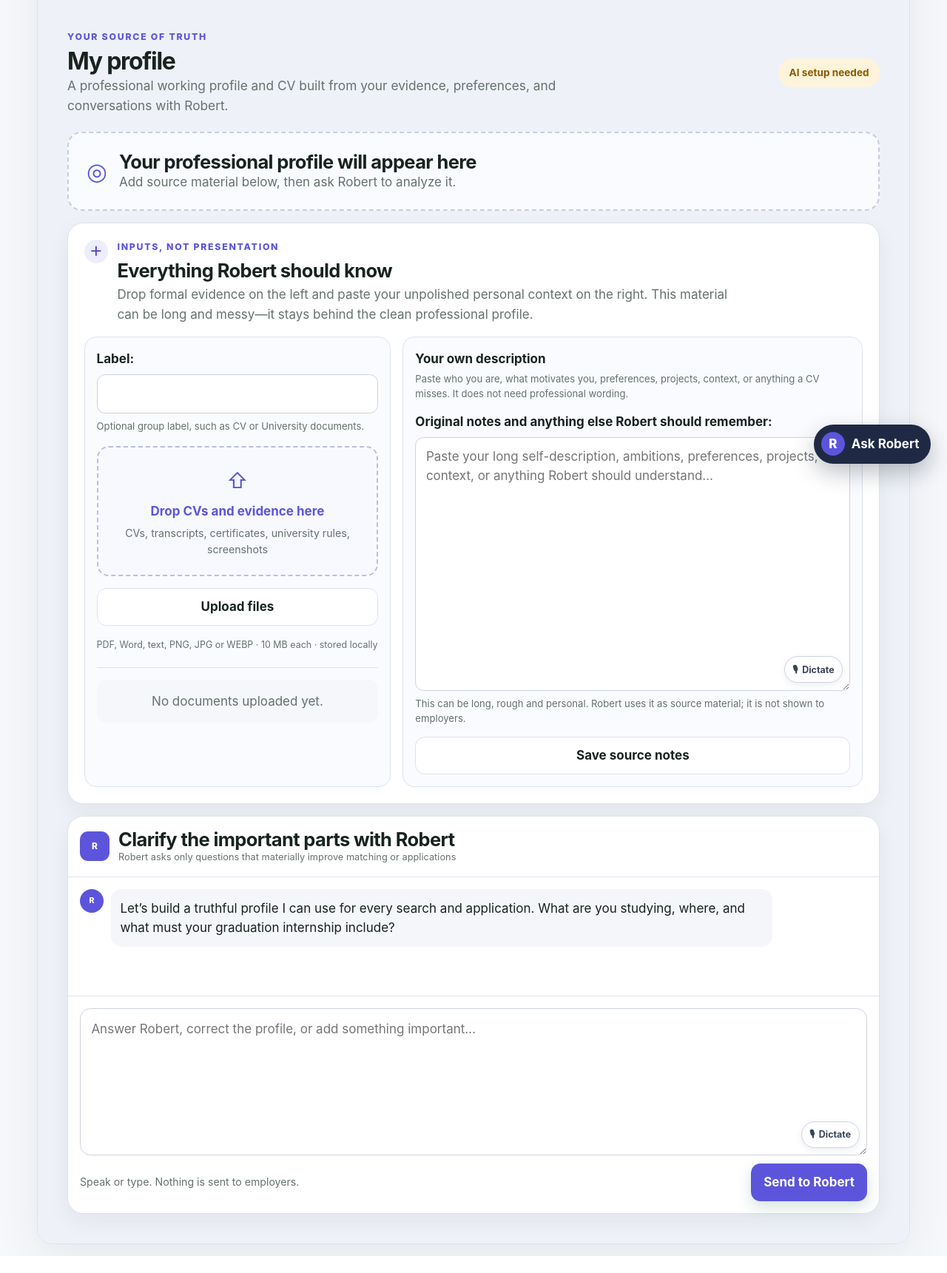
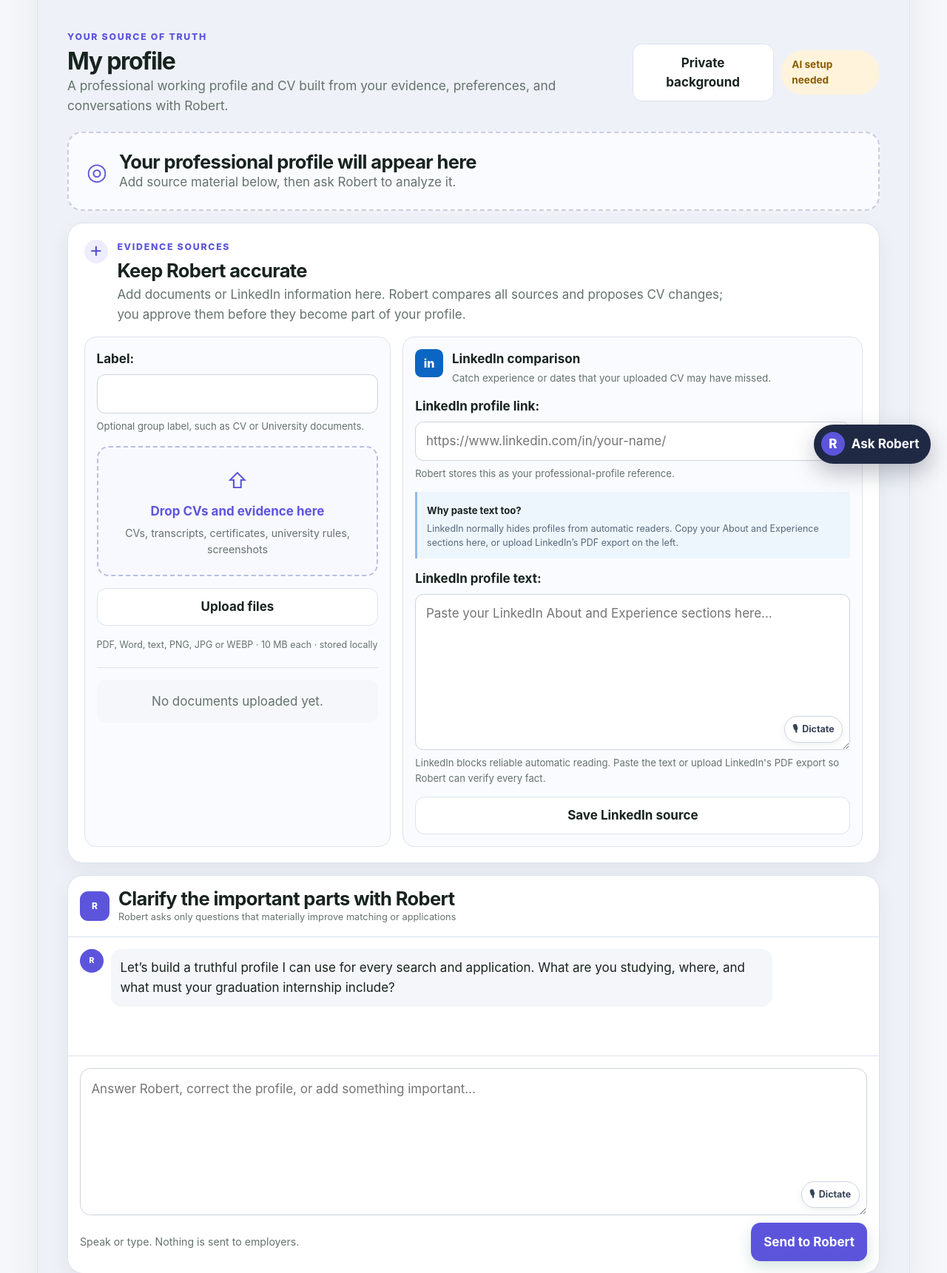
Before and after one commit to francescows-alt/Opportunity-Scout-Original, a Django app: page /profile/ in a window 1280 px wide. Shown: the part 151-1872 px from the top of the page at 74% size. Before the commit the page ends 1849 px from the top, so only its background shows below. Run offline with Django 5.2, Linux system fonts and the light colour scheme; data comes from the database, SQL or seed files in the repository; data that the repository does not hold is empty.

Commit message:
Add LinkedIn profile comparison sources

```diff
--- a/tracker/forms.py
+++ b/tracker/forms.py
@@ -71,6 +71,31 @@ class ProfileSourceNotesForm(forms.ModelForm):
         labels = {
             "long_description": "Original notes and anything else Robert should remember",
             "profile_draft": "Live editable profile",
+        }
+
+
+class LinkedInSourceForm(forms.ModelForm):
+    class Meta:
+        model = CandidateProfile
+        fields = ["linkedin_url", "linkedin_source_text"]
+        widgets = {
+            "linkedin_url": forms.URLInput(attrs={
+                "placeholder": "https://www.linkedin.com/in/your-name/",
+                "autocomplete": "url",
+            }),
+            "linkedin_source_text": forms.Textarea(attrs={
+                "rows": 7,
+                "data-dictation": "true",
+                "placeholder": "Paste your LinkedIn About and Experience sections here…",
+            }),
+        }
+        labels = {
+            "linkedin_url": "LinkedIn profile link",
+            "linkedin_source_text": "LinkedIn profile text",
+        }
+        help_texts = {
+            "linkedin_url": "Robert stores this as your professional-profile reference.",
+            "linkedin_source_text": "LinkedIn blocks reliable automatic reading. Paste the text or upload LinkedIn's PDF export so Robert can verify every fact.",
         }
 
 
--- a/tracker/models.py
+++ b/tracker/models.py
@@ -77,6 +77,11 @@ class CandidateProfile(models.Model):
     long_description = models.TextField(
         blank=True,
         help_text="Describe your background, interests, goals, constraints, and anything the assistant should understand.",
+    )
+    linkedin_url = models.URLField(max_length=500, blank=True)
+    linkedin_source_text = models.TextField(
+        blank=True,
+        help_text="Text copied from LinkedIn. Kept as private evidence for profile comparison.",
     )
     profile_draft = models.TextField(
         blank=True,
--- a/tracker/static/tracker/app.js
+++ b/tracker/static/tracker/app.js
@@ -15,4 +15,13 @@ document.addEventListener("DOMContentLoaded", () => {
     launcher.addEventListener("click", () => setOpen(!panel.classList.contains("open")));
     close.addEventListener("click", () => setOpen(false));
     setOpen(panel.classList.contains("open"));
+
+    const backgroundDialog = document.querySelector(".background-notes-dialog");
+    const backgroundButton = document.querySelector(".background-notes-open");
+    if (backgroundDialog && backgroundButton) {
+        backgroundButton.addEventListener("click", () => backgroundDialog.showModal());
+        backgroundDialog.addEventListener("click", (event) => {
+            if (event.target === backgroundDialog) backgroundDialog.close();
+        });
+    }
 });
--- a/tracker/static/tracker/styles.css
+++ b/tracker/static/tracker/styles.css
@@ -84,6 +84,7 @@ dd { margin: 0; }
 
 .dashboard-heading, .profile-heading { display: flex; align-items: center; justify-content: space-between; gap: 2rem; margin-bottom: 1.3rem; }
 .dashboard-heading h1, .profile-heading h1 { margin-bottom: 0.25rem; font-size: 2rem; }
+.profile-heading-actions { display: flex; align-items: center; gap: 0.65rem; }
 .add-button { flex-direction: column; min-width: 5.9rem; padding: 0.65rem 1rem; }
 .add-button > :first-child { font-size: 1.25rem; }
 .stats-grid { display: grid; grid-template-columns: repeat(4, 1fr); gap: 0.8rem; margin-bottom: 1.3rem; }
@@ -295,10 +296,31 @@ dd { margin: 0; }
 .source-heading h2 { margin-bottom: 0.3rem; }
 .source-heading p:last-child { max-width: 52rem; margin-bottom: 1.1rem; color: var(--muted); }
 .source-grid { display: grid; grid-template-columns: minmax(300px, 0.8fr) minmax(0, 1.2fr); gap: 1rem; }
-.source-files, .source-notes-form { border: 1px solid var(--line); border-radius: 1rem; background: #fafbfe; padding: 1rem; }
+.source-files, .source-notes-form, .linkedin-source-card { border: 1px solid var(--line); border-radius: 1rem; background: #fafbfe; padding: 1rem; }
 .source-notes-form { display: grid; align-content: start; gap: 0.9rem; }
 .source-note-intro p { margin: 0.2rem 0 0; color: var(--muted); font-size: 0.82rem; }
 .source-notes-form textarea { min-height: 17rem; }
+.linkedin-source-card { display: grid; align-content: start; gap: 0.9rem; }
+.linkedin-card-heading { display: flex; align-items: flex-start; gap: 0.75rem; }
+.linkedin-card-heading p { margin: 0.15rem 0 0; color: var(--muted); font-size: 0.84rem; }
+.linkedin-mark { display: grid; flex: 0 0 2.35rem; height: 2.35rem; place-items: center; border-radius: 0.55rem; background: #0a66c2; color: white; font-size: 1rem; font-weight: 850; }
+.linkedin-explainer { border-left: 3px solid #8fbce9; background: #eef6fd; padding: 0.7rem 0.8rem; }
+.linkedin-explainer strong { font-size: 0.82rem; }
+.linkedin-explainer p { margin: 0.15rem 0 0; color: #56687a; font-size: 0.78rem; }
+.linkedin-source-card textarea { min-height: 10rem; }
+.saved-linkedin-link { color: #0a66c2; font-size: 0.8rem; font-weight: 700; text-decoration: none; }
+.background-notes-dialog { width: min(760px, calc(100vw - 2rem)); max-height: calc(100vh - 3rem); overflow-y: auto; border: 1px solid var(--line); border-radius: 1.25rem; background: white; padding: 0; color: var(--ink); box-shadow: 0 28px 90px rgba(24, 35, 55, 0.3); }
+.background-notes-dialog::backdrop { background: rgba(22, 28, 44, 0.58); backdrop-filter: blur(3px); }
+.dialog-close-row { display: flex; justify-content: flex-end; padding: 0.7rem 0.8rem 0; }
+.dialog-close-row button { border: 0; background: transparent; color: var(--muted); font-size: 1.8rem; line-height: 1; cursor: pointer; }
+.private-note-heading { display: flex; gap: 1rem; padding: 0 1.5rem 1rem; }
+.private-note-heading > span { display: grid; flex: 0 0 3.2rem; height: 3.2rem; place-items: center; border-radius: 50%; background: #202944; color: white; font-size: 0.68rem; font-weight: 800; text-transform: uppercase; }
+.private-note-heading h2 { margin-bottom: 0.4rem; }
+.private-note-heading p:last-child { margin-bottom: 0; color: var(--muted); font-size: 0.9rem; }
+.private-notes-form { border-top: 1px solid var(--line); background: #fafbfe; padding: 1.35rem 1.5rem 1.5rem; }
+.private-notes-form textarea { min-height: 20rem; }
+.private-note-actions { display: flex; align-items: center; justify-content: space-between; gap: 1rem; margin-top: 1rem; }
+.private-note-actions small { color: var(--muted); }
 .compact-documents { max-height: 15rem; overflow-y: auto; }
 .profile-chat-wide { margin-top: 1rem; }
 .profile-chat-wide .chat-messages { min-height: 10rem; max-height: 24rem; }
@@ -349,6 +371,10 @@ dd { margin: 0; }
     .profile-workspace, .documents-grid, .analysis-columns, .cv-layout, .source-grid { grid-template-columns: 1fr; }
     .cv-sidebar { border-top: 1px solid var(--line); border-left: 0; }
     .cv-header, .cv-review-footer { align-items: flex-start; flex-direction: column; }
+    .profile-heading { align-items: flex-start; flex-direction: column; }
+    .profile-heading-actions { width: 100%; justify-content: space-between; }
+    .private-note-heading { flex-direction: column; }
+    .private-note-actions { align-items: stretch; flex-direction: column; }
     .timeline-heading { flex-direction: column; gap: 0.25rem; }
     .evidence-drawer > div { grid-template-columns: 1fr; }
     .document-analysis-action { align-items: stretch; flex-direction: column; }
--- a/tracker/templates/tracker/profile.html
+++ b/tracker/templates/tracker/profile.html
@@ -4,7 +4,10 @@
 {% block content %}
 <section class="profile-heading">
     <div><p class="eyebrow">Your source of truth</p><h1>My profile</h1><p class="lede">A professional working profile and CV built from your evidence, preferences, and conversations with Robert.</p></div>
-    <span class="waiting-badge">{% if ai_configured %}Robert connected{% else %}AI setup needed{% endif %}</span>
+    <div class="profile-heading-actions">
+        <button class="button secondary background-notes-open" type="button" aria-haspopup="dialog">Private background</button>
+        <span class="waiting-badge">{% if ai_configured %}Robert connected{% else %}AI setup needed{% endif %}</span>
+    </div>
 </section>
 
 {% if display_profile %}
@@ -76,7 +79,7 @@
 {% endif %}
 
 <section class="documents-wide source-material">
-    <div class="source-heading"><div><span class="step-number">＋</span><div><p class="eyebrow">Inputs, not presentation</p><h2>Everything Robert should know</h2><p>Drop formal evidence on the left and paste your unpolished personal context on the right. This material can be long and messy—it stays behind the clean professional profile.</p></div></div></div>
+    <div class="source-heading"><div><span class="step-number">＋</span><div><p class="eyebrow">Evidence sources</p><h2>Keep Robert accurate</h2><p>Add documents or LinkedIn information here. Robert compares all sources and proposes CV changes; you approve them before they become part of your profile.</p></div></div></div>
     <div class="source-grid">
         <div class="source-files">
             <form method="post" enctype="multipart/form-data" class="upload-form">
@@ -92,21 +95,34 @@
             </div>
         </div>
 
-        <form method="post" class="source-notes-form">
-            {% csrf_token %}<input type="hidden" name="action" value="save_profile">
-            <div class="source-note-intro"><strong>Your own description</strong><p>Paste who you are, what motivates you, preferences, projects, context, or anything a CV misses. It does not need professional wording.</p></div>
-            {% include "tracker/field.html" with field=profile_form.long_description %}
-            <button class="button secondary" type="submit">Save source notes</button>
+        <form method="post" class="linkedin-source-card">
+            {% csrf_token %}<input type="hidden" name="action" value="save_linkedin">
+            <div class="linkedin-card-heading"><span class="linkedin-mark">in</span><div><strong>LinkedIn comparison</strong><p>Catch experience or dates that your uploaded CV may have missed.</p></div></div>
+            {% include "tracker/field.html" with field=linkedin_form.linkedin_url %}
+            <div class="linkedin-explainer"><strong>Why paste text too?</strong><p>LinkedIn normally hides profiles from automatic readers. Copy your About and Experience sections here, or upload LinkedIn’s PDF export on the left.</p></div>
+            {% include "tracker/field.html" with field=linkedin_form.linkedin_source_text %}
+            <button class="button secondary" type="submit">Save LinkedIn source</button>
+            {% if candidate.linkedin_url %}<a class="saved-linkedin-link" href="{{ candidate.linkedin_url }}" target="_blank" rel="noopener">Open saved LinkedIn profile ↗</a>{% endif %}
         </form>
     </div>
-    {% if candidate.documents.exists %}
+    {% if candidate.documents.exists or candidate.linkedin_source_text %}
     <form method="post" class="document-analysis-action">
         {% csrf_token %}<input type="hidden" name="action" value="analyze_documents">
-        <div><strong>{% if display_profile %}Rebuild the professional profile{% else %}Build the professional profile{% endif %}</strong><p>First save any source-note changes above. Robert will combine the documents and your description, then show a new proposal for approval.</p></div>
-        <button class="button primary" type="submit">{% if display_profile %}Rebuild with Robert{% else %}Analyze with Robert{% endif %}</button>
+        <div><strong>{% if display_profile %}Compare sources and rebuild{% else %}Build the professional profile{% endif %}</strong><p>Robert will compare your CV files, LinkedIn evidence and private background. Missing experience appears in a proposal first—never directly in your accepted CV.</p></div>
+        <button class="button primary" type="submit">{% if display_profile %}Compare with Robert{% else %}Analyze with Robert{% endif %}</button>
     </form>
     {% endif %}
 </section>
+
+<dialog class="background-notes-dialog" aria-labelledby="background-notes-title">
+    <form method="dialog" class="dialog-close-row"><button type="submit" aria-label="Close private background">×</button></form>
+    <div class="private-note-heading"><span>Private</span><div><p class="eyebrow">Robert’s deeper memory</p><h2 id="background-notes-title">Full background essay</h2><p>Write everything that may help Robert understand you—ambitions, personal context, motivations, preferences and unusual experience. Robert uses it for matching and advice, but it is never displayed as your CV or sent to employers.</p></div></div>
+    <form method="post" class="private-notes-form">
+        {% csrf_token %}<input type="hidden" name="action" value="save_profile">
+        {% include "tracker/field.html" with field=profile_form.long_description %}
+        <div class="private-note-actions"><small>Stored locally; shared with Robert only when you ask for analysis or advice.</small><button class="button primary" type="submit">Save private background</button></div>
+    </form>
+</dialog>
 
 <section class="chat-panel profile-chat-wide">
     <div class="panel-heading"><div><span class="ai-avatar">R</span><div><h2>Clarify the important parts with Robert</h2><p>Robert asks only questions that materially improve matching or applications</p></div></div></div>
--- a/tracker/views.py
+++ b/tracker/views.py
@@ -14,6 +14,7 @@ from .ai import AIUnavailable, analyze_profile_documents, campaign_reply, is_con
 from .forms import (
     CampaignPromptForm,
     OpportunityForm,
+    LinkedInSourceForm,
     ProfileDocumentUploadForm,
     ProfileSourceNotesForm,
     QuickInboxForm,
@@ -197,6 +198,7 @@ def opportunity_edit(request, opportunity_id):
 def profile(request):
     candidate, _ = CandidateProfile.objects.get_or_create(pk=1)
     profile_form = ProfileSourceNotesForm(instance=candidate)
+    linkedin_form = LinkedInSourceForm(instance=candidate)
     document_form = ProfileDocumentUploadForm()
 
     if request.method == "POST" and request.POST.get("action") == "save_profile":
@@ -204,6 +206,16 @@ def profile(request):
         if profile_form.is_valid():
             profile_form.save()
             messages.success(request, "Your profile description was saved.")
+            return redirect("profile")
+
+    if request.method == "POST" and request.POST.get("action") == "save_linkedin":
+        linkedin_form = LinkedInSourceForm(request.POST, instance=candidate)
+        if linkedin_form.is_valid():
+            linkedin_form.save()
+            if candidate.linkedin_source_text.strip():
+                messages.success(request, "LinkedIn evidence was saved. Ask Robert to compare all sources below.")
+            else:
+                messages.info(request, "LinkedIn link saved. Paste its profile text or upload the LinkedIn PDF before comparison; LinkedIn blocks reliable automatic reading.")
             return redirect("profile")
 
     if request.method == "POST" and request.POST.get("action") == "upload_document":
@@ -220,13 +232,14 @@ def profile(request):
 
     if request.method == "POST" and request.POST.get("action") == "analyze_documents":
         documents = list(candidate.documents.all())
-        if not documents:
-            messages.error(request, "Upload at least one profile document before asking Robert to analyze it.")
+        if not documents and not candidate.linkedin_source_text.strip():
+            messages.error(request, "Add a document or paste LinkedIn profile text before asking Robert to compare your sources.")
             return redirect("profile")
         try:
             result = analyze_profile_documents(
                 documents,
                 "\n\n".join(filter(None, [candidate.profile_draft, candidate.long_description])),
+                candidate.linkedin_source_text,
             )
             candidate.document_profile_proposal = result.to_profile_text()
             candidate.document_structured_proposal = result.profile.model_dump()
@@ -321,6 +334,7 @@ def profile(request):
     return render(request, "tracker/profile.html", {
         "candidate": candidate,
         "profile_form": profile_form,
+        "linkedin_form": linkedin_form,
         "document_form": document_form,
         "conversation": conversation,
         "ai_configured": is_configured(),
```
Also changed, not shown: tracker/ai.py (+13 -2 lines), tracker/tests.py (+38 -1 lines), tracker/migrations/0008_candidateprofile_linkedin_source.py (added).
